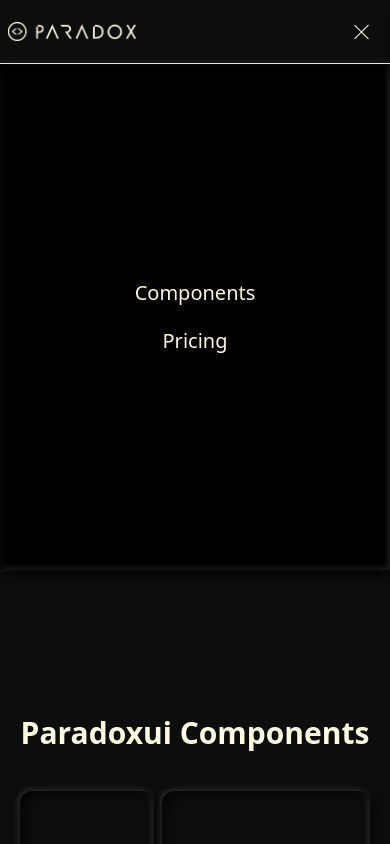
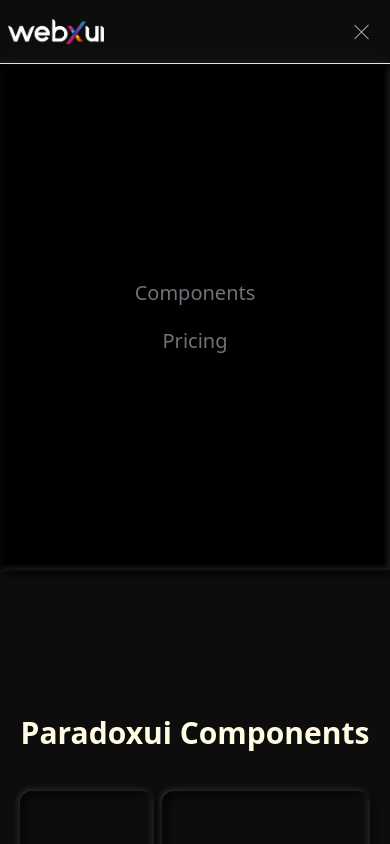
Before and after one commit to projan111/Paradoxui, a Next.js app: page / in a window 390 px wide. Both pictures are taken after a click on the element 362 px from the left and 31 px from the top of the page. Shown: the top 844 px of the page. Built offline with nearby package versions, Linux system fonts and the light colour scheme; some icons are missing; what tailwindcss-debug-screens would draw is missing.

Commit message:
manage navbar

```diff
--- a/components/website/Navbar.tsx
+++ b/components/website/Navbar.tsx
@@ -2,7 +2,7 @@
 import Image from "next/image";
 import React, { useEffect, useRef, useState } from "react";
 // import ParadoxuiLogo from "@/public/newlogo-removebg-preview.png";
-import ParadoxuiLogo from "@/public/images/logo/paradox-logo-cream.png";
+import WebxuiLogo from "@/public/images/logo/webxui.png";
 import { Menu, Search } from "lucide-react";
 import Link from "next/link";
 import gsap from "gsap";
@@ -50,29 +50,36 @@
   // console.log(mobileNav);
   return (
     <>
-      <div className={`w-full px-2  gap-10 mx-auto h-[4rem] border-b-[1px] overflow-hidden  hover:text-secondary-400 duration-500   border-x-primary-400 flex justify-between items-center  fixed top-0 left-[50%] -translate-x-[50%] backdrop-blur-sm    transition  shadow-sm  text-md z-[999]  font-poppins  py-4  ${visible ? `` : ` -translate-y-[100%]`} `}>
+      <div
+        className={`w-full px-2  gap-10 mx-auto h-[4rem] border-b-[1px] overflow-hidden  hover:text-secondary-400 duration-500   border-x-primary-400 flex justify-between items-center  fixed top-0 left-[50%] -translate-x-[50%] backdrop-blur-sm    transition  shadow-sm  text-md z-[999]  font-poppins  py-4  ${
+          visible ? `` : ` -translate-y-[100%]`
+        } `}
+      >
         {/* logo  */}
         {/* <div className="flex justify-between items-center w-full  "> */}
         <div className="flex justify-between items-center w-full md:w-10/12 mx-auto  ">
           <Link href="./">
             <Image
-              src={ParadoxuiLogo}
+              src={WebxuiLogo}
               alt="paradoxui-logo"
-              className="w-[8rem] md:w-[12rem] "
+              className="w-[6rem] md:w-[10rem] "
             />
           </Link>
           {/* nav link  */}
           <div
             className="w-full
-        hidden md:flex ml-20 text-[14px] justify-start items-center font-bold  gap-10">
+        hidden md:flex ml-20 text-[14px] justify-start items-center font-bold  gap-10"
+          >
             <Link
               href="/docs"
-              className="cursor-pointer text-secondary-500 hover:text-secondary-400 duration-500 ">
+              className="cursor-pointer text-zinc-400 hover:text-zinc-200 duration-500 "
+            >
               Components
             </Link>
             <Link
               href="/pricing"
-              className="text-secondary-500 hover:text-secondary-400 duration-500">
+              className="text-zinc-400 hover:text-zinc-200 duration-500"
+            >
               <span>Pricing</span>
             </Link>
           </div>
@@ -87,27 +94,18 @@
             <input
               type="text"
               placeholder="Search Components"
-              className="bg-transparent outline-none w-full h-full  text-secondary-400 text-[12px]"
+              className="bg-transparent outline-none w-full h-full  text-zinc-400 text-[12px]"
             />
           </div>
 
-          <div
-            onClick={handelHam}
-            className="scale-[0.5] md:hidden">
-            <label
-              className="burger"
-              htmlFor="burger">
-              <input
-                type="checkbox"
-                id="burger"
-              />
-              <span className="bg-secondary-400"></span>
-              <span className="bg-secondary-400"></span>
-              <span className="bg-secondary-400"></span>
+          <div onClick={handelHam} className="scale-[0.5] md:hidden">
+            <label className="burger" htmlFor="burger">
+              <input type="checkbox" id="burger" />
+              <span className="bg-zinc-400"></span>
+              <span className="bg-zinc-400"></span>
+              <span className="bg-zinc-400"></span>
             </label>
           </div>
-
-
         </div>
       </div>
 
@@ -115,15 +113,20 @@
 
       <div
         ref={dropNav}
-        className={` "md:hidden  fixed top-[4rem] ${mobileNav ? "opacity-1" : "opacity-0"} w-full left-0 h-0 z-[10] text-xl flex flex-col gap-5 justify-center items-center bg-black custom-shadow`}>
+        className={` "md:hidden  fixed top-[4rem] ${
+          mobileNav ? "opacity-1" : "opacity-0"
+        } w-full left-0 h-0 z-[10] text-xl flex flex-col gap-5 justify-center items-center bg-black custom-shadow`}
+      >
         <Link
           href="/docs"
-          className="cursor-pointer text-secondary-500 hover:text-secondary-400 duration-500 ">
+          className="cursor-pointer text-zinc-500 hover:text-zinc-400 duration-500 "
+        >
           Components
         </Link>
         <Link
           href="/pricing"
-          className="text-secondary-500 hover:text-secondary-400 duration-500">
+          className="text-zinc-500 hover:text-zinc-400 duration-500"
+        >
           <span>Pricing</span>
         </Link>
       </div>
```
Also changed, not shown: public/images/logo/webxui.png (added).
